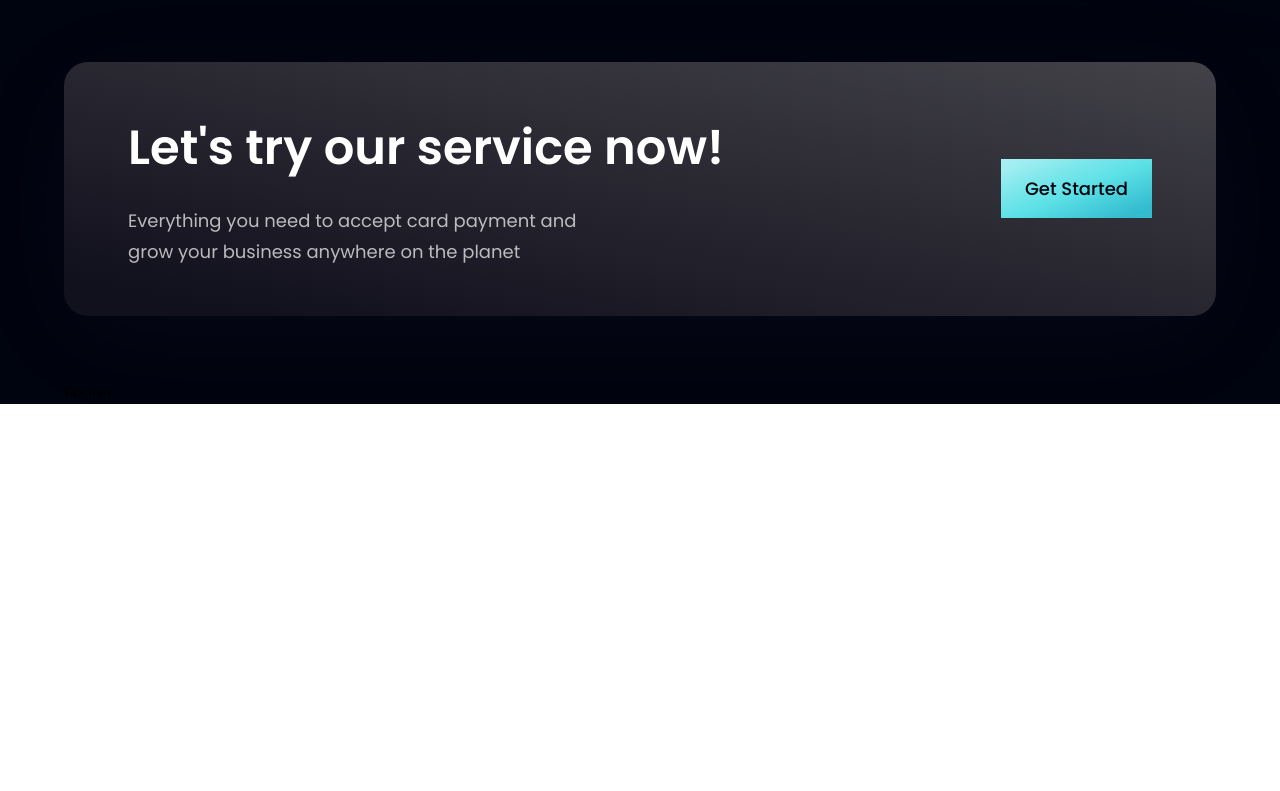
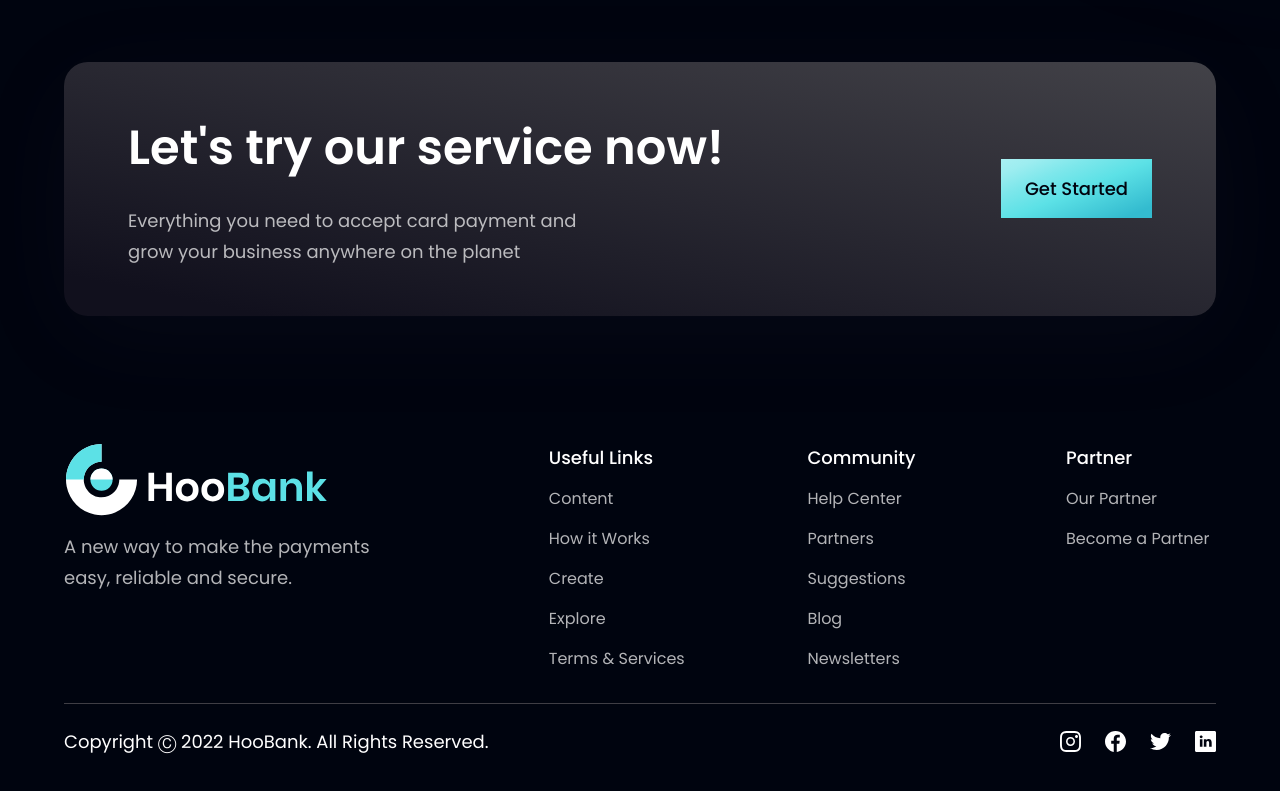
Before and after one commit to foverokavindz/Modern-Bank-App, a React (Vite) app in the folder bank_modern_app/: page / in a window 1280 px wide. Shown: the part 3655-4446 px from the top of the page. Before the commit the page ends 4059 px from the top, so only its background shows below. Built offline with nearby package versions, Linux system fonts and the light colour scheme.

Commit message:
Done footer section

```diff
--- a/bank_modern_app/src/components/Footer.jsx
+++ b/bank_modern_app/src/components/Footer.jsx
@@ -1,7 +1,67 @@
-import React from 'react';
+import styles from '../style';
+import { logo } from '../assets';
+import { footerLinks, socialMedia } from '../constants';
 
-const Footer = () => {
-  return <div>Footer</div>;
-};
+const Footer = () => (
+  <section className={`${styles.flexCenter} ${styles.paddingY} flex-col`}>
+    <div className={`${styles.flexStart} md:flex-row flex-col mb-8 w-full`}>
+      <div className="flex-[1] flex flex-col justify-start mr-10">
+        <img
+          src={logo}
+          alt="hoobank"
+          className="w-[266px] h-[72.14px] object-contain"
+        />
+        <p className={`${styles.paragraph} mt-4 max-w-[312px]`}>
+          A new way to make the payments easy, reliable and secure.
+        </p>
+      </div>
+
+      <div className="flex-[1.5] w-full flex flex-row justify-between flex-wrap md:mt-0 mt-10">
+        {footerLinks.map((footerlink) => (
+          <div
+            key={footerlink.title}
+            className={`flex flex-col ss:my-0 my-4 min-w-[150px]`}
+          >
+            <h4 className="font-poppins font-medium text-[18px] leading-[27px] text-white">
+              {footerlink.title}
+            </h4>
+            <ul className="list-none mt-4">
+              {footerlink.links.map((link, index) => (
+                <li
+                  key={link.name}
+                  className={`font-poppins font-normal text-[16px] leading-[24px] text-dimWhite hover:text-secondary cursor-pointer ${
+                    index !== footerlink.links.length - 1 ? 'mb-4' : 'mb-0'
+                  }`}
+                >
+                  {link.name}
+                </li>
+              ))}
+            </ul>
+          </div>
+        ))}
+      </div>
+    </div>
+
+    <div className="w-full flex justify-between items-center md:flex-row flex-col pt-6 border-t-[1px] border-t-[#3F3E45]">
+      <p className="font-poppins font-normal text-center text-[18px] leading-[27px] text-white">
+        Copyright Ⓒ 2022 HooBank. All Rights Reserved.
+      </p>
+
+      <div className="flex flex-row md:mt-0 mt-6">
+        {socialMedia.map((social, index) => (
+          <img
+            key={social.id}
+            src={social.icon}
+            alt={social.id}
+            className={`w-[21px] h-[21px] object-contain cursor-pointer ${
+              index !== socialMedia.length - 1 ? 'mr-6' : 'mr-0'
+            }`}
+            onClick={() => window.open(social.link)}
+          />
+        ))}
+      </div>
+    </div>
+  </section>
+);
 
 export default Footer;
```
